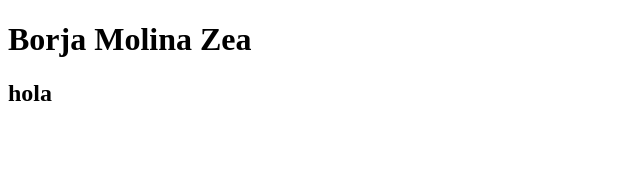
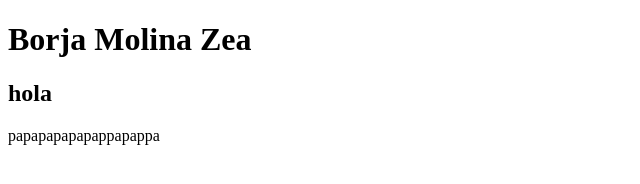
Before and after one commit to bmolzea/prueba3, a plain HTML site: page index.html in a window 1280 px wide. Shown: the whole page, without its empty margins (0-640 px from the left). Drawn offline with Linux system fonts and the light colour scheme.

Commit message:
persona B

```diff
--- a/index.html
+++ b/index.html
@@ -8,5 +8,6 @@
 <body>
     <h1>Borja Molina Zea</h1>
     <h2>hola</h2>
+    <p>papapapapapappapappa</p>
 </body>
 </html>
```
